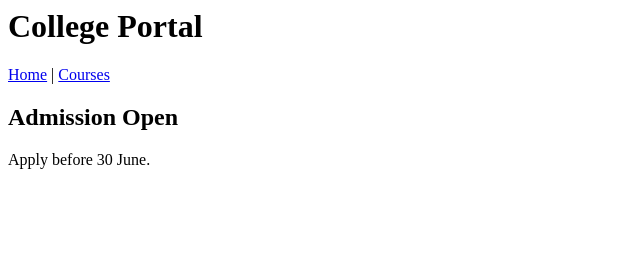
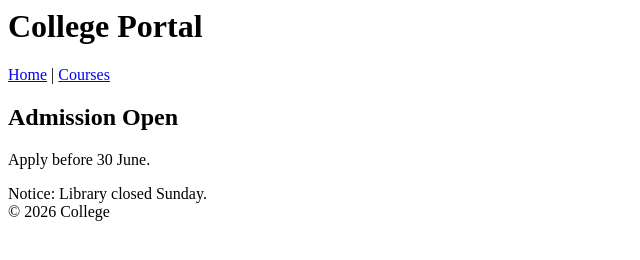
Before and after one commit to lakshay04rana-cyber/WDW_0147, a plain HTML site: page Web Designing Workshop Assignment/assignment-4.html in a window 1280 px wide. Shown: the whole page, without its empty margins (0-640 px from the left). Drawn offline with Linux system fonts and the light colour scheme.

Commit message:
experiment done

```diff
--- a/Web Designing Workshop Assignment/assignment-4.html
+++ b/Web Designing Workshop Assignment/assignment-4.html
@@ -19,7 +19,14 @@
             <p>Apply before 30 June.</p>
         </section>
 
+        <aside>
+            Notice: Library closed Sunday.
+        </aside>
+    </main>
 
+    <footer>
+        &copy; 2026 College
+    </footer>
 
 </body>
 </html>
```
